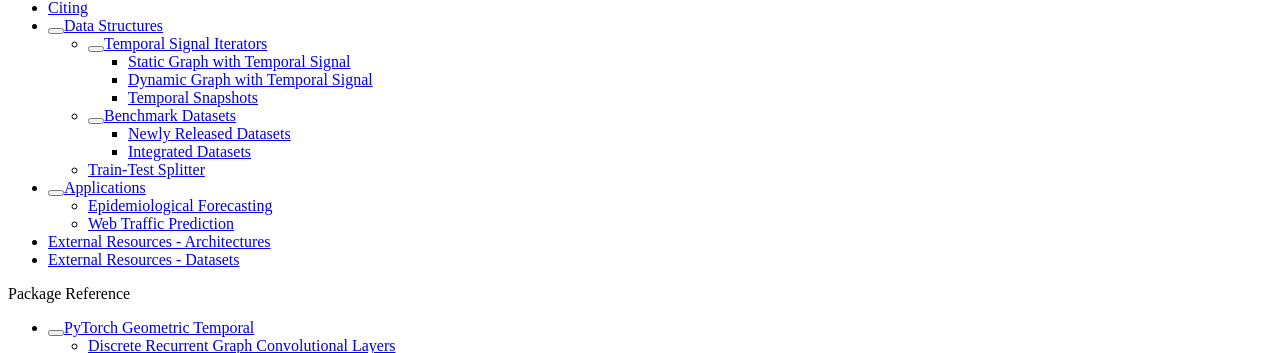
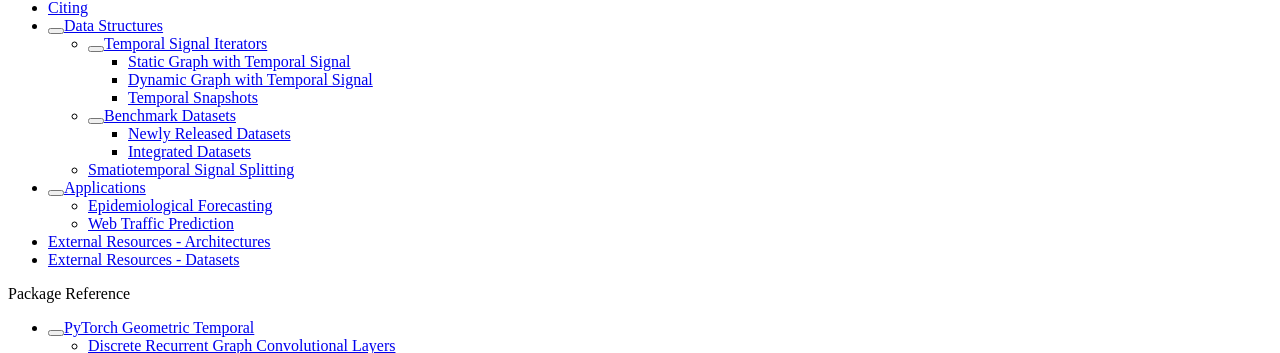
Before and after one commit to benedekrozemberczki/pytorch_geometric_temporal, a Sphinx documentation site: the page built from docs/source/notes/introduction.rst, in a window 1280 px wide and 900 px high, scrolled down 621 px. Shown: the part 99-452 px from the top of the window. Built offline with Sphinx 7.4.7 and the Read the Docs theme 2.0.0, drawn with Linux system fonts in a browser that asks for light colours; some of the changed text lies outside the part shown.

Commit message:
PTG update

```diff
--- a/docs/source/notes/introduction.rst
+++ b/docs/source/notes/introduction.rst
@@ -95,8 +95,8 @@ The Hungarian Chickenpox Dataset can be loaded by the following code snippet. Th
 
     dataset = loader.get_dataset()
 
-Train-Test Splitter
--------------------
+Smatiotemporal Signal Splitting
+-------------------------------
 
 
 We provide functions to create temporal splits of the data iterators. These functions return train and test data iterators which split the original iterator using a fix train-test ratio. Snapshots from the earlier time periods contribute to the the training dataset and snapshots from the later periods contribute to the test dataset. This way temporal forecasts can be evaluated in a real life like scenario. The function ``split_temporal_signal`` takes either a ``StaticGraphTemporalSignal`` or a ``DynamicGraphTemporalSignal`` object and returns two iterattors according to the split ratio specified by ``train_ratio``.
```
